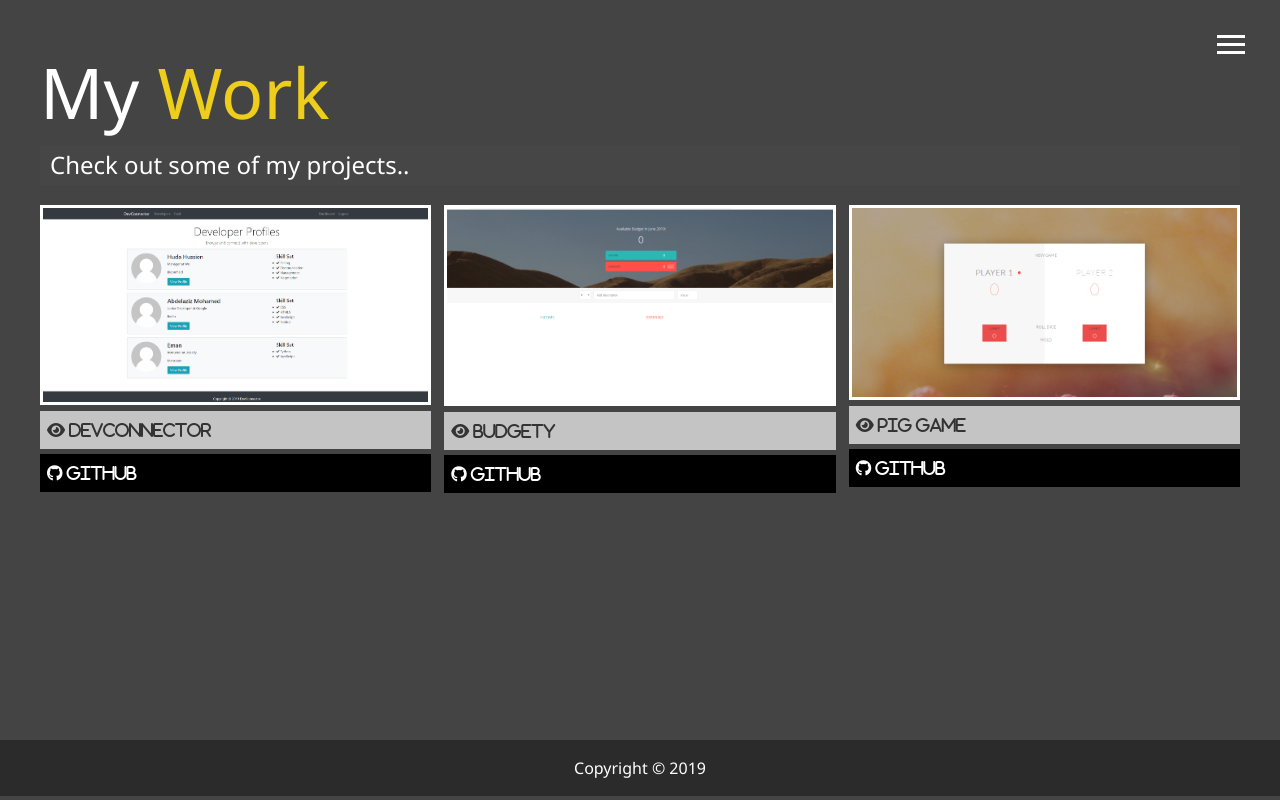
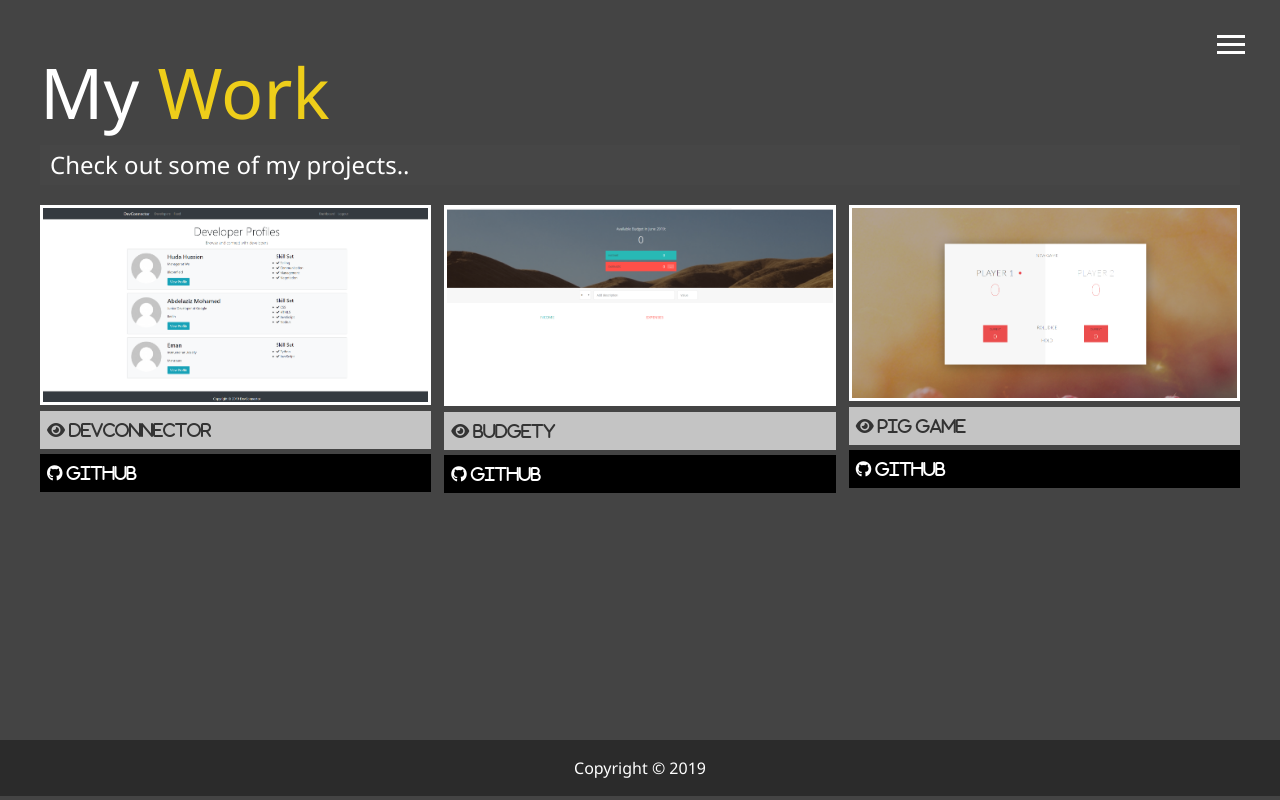
Before and after one commit to AbdelazizMalfy/portfolio, a website: page dist/work.html in a window 1280 px wide. Drawn offline with Linux system fonts and the light colour scheme; files whose address does not match are found by name.

Commit message:
initial website

```diff
--- a/dist/work.html
+++ b/dist/work.html
@@ -76,7 +76,7 @@
 
         <div class="item">
           <a href="https://elated-albattani-ff4bdb.netlify.com/">
-            <img src="/dist/img/projects/pigGame.png" alt="project3" />
+            <img src="/dist/img/projects/pigGame2.png" alt="project3" />
           </a>
           <a
             href="https://elated-albattani-ff4bdb.netlify.com/"
```
Also changed, not shown: dist/img/projects/pigGame2.png (added).
